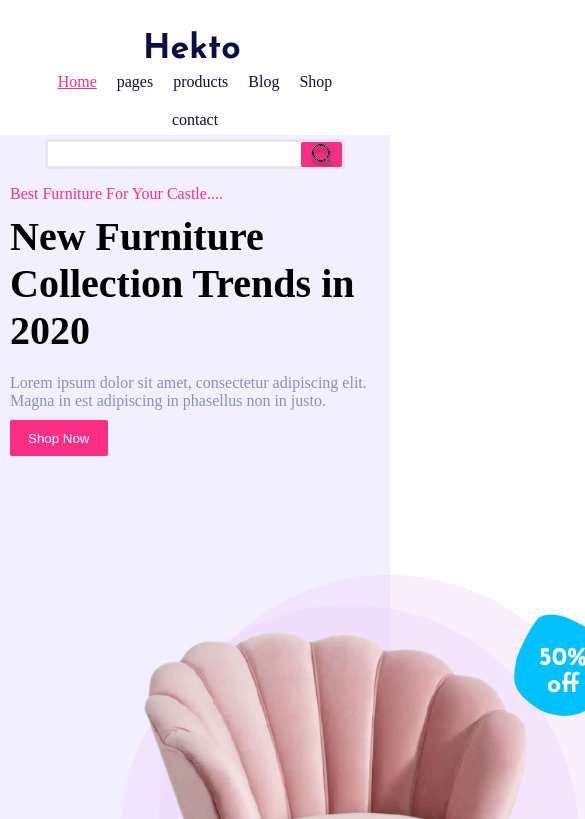
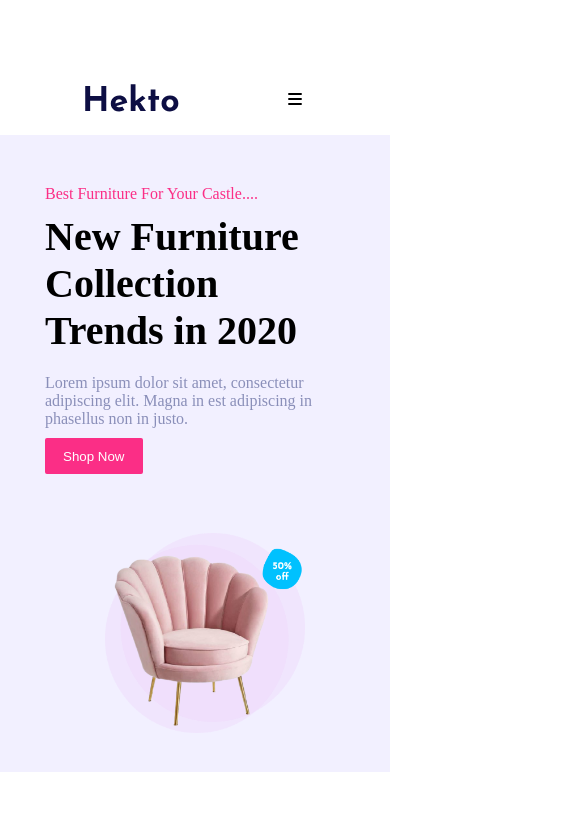
Before and after one commit to rawan-fraihat/hekto, a plain HTML site: page index.html in a window 390 px wide. Shown: the top 819 px of the page, 585 px wide, since content can reach past the window. Drawn offline with Linux system fonts and the light colour scheme.

Commit message:
final responsive

```diff
--- a/assets/main.css
+++ b/assets/main.css
@@ -12,6 +12,9 @@
     padding-top: 47px;
     padding-bottom: 35px;
     height: 40px;
+}
+.header .bar{
+    visibility: hidden;
 }
 @media screen and (max-width:768px) {
  .header{
@@ -31,13 +34,27 @@
    .container{
 width:calc(100% - 20px);
 justify-content: center;
+margin: auto;
 }
 .header{
     padding-top: 100px;
-    gap:10px;
+    display: flex;
+    flex-wrap: nowrap;
+    gap: 200px;
+    margin:auto;
+}
+.header .logo{
+    padding-left: 200px;
+}
+.header .bar{
+    visibility: visible;
+
+}
+.header .list{
+   display: none;
 }
 .header .search{
-    margin: auto;
+    display: none;
 }
 footer{
     margin-top: 50px;
@@ -108,6 +125,60 @@ footer{
     padding-top: 39px;
     padding-bottom: 39px;
 }
+@media screen and (max-width:1300px){
+    .hero .container{
+        width:calc(100% - 20px);
+        margin: auto;
+    }
+    .hero .right img{
+        display: flex;
+        flex-wrap: wrap;
+        margin-left:50px;
+        width:400px;
+        height: 400px;
+
+    }
+    .hero .left{
+        width:400px;
+    }
+}
+@media screen and (max-width:1000px){
+    .hero .container{
+        width:calc(100% - 10px);
+        margin: auto;
+    }
+    .hero .right img{
+        display: flex;
+        flex-wrap: wrap;
+        margin-left:20px;
+        width:300px;
+        height: 300px;
+
+    }
+    .hero .left{
+        width:300px;
+    }
+}
+@media screen and (max-width:700px){
+    .hero .container{
+        width:calc(100% - 5px);
+        margin: auto;
+    }
+    .hero .right img{
+        display: flex;
+        flex-wrap: wrap;
+        margin-left:20px;
+        width:200px;
+        height: 200px;
+
+    }
+    .hero .left{
+        width:300px;
+    }
+    .hero .hero-section{
+        gap:20px;
+    }
+}
 /*end hero section*/
 /*start footer*/
 .footer button{
@@ -149,7 +220,7 @@ input::placeholder{
     padding-top:90px ;
     padding-bottom: 100px;
 }
-.right{
+.footer .right{
     display: flex;
     flex-wrap: wrap;
     width: calc((100% - 70px) / 2);
@@ -211,7 +282,7 @@ margin-bottom:10px;
     flex-direction: column;
     align-items: center;
     gap: 25px;
-    width: 500px;
+
 }
 .newslater button{
     display: flex;
@@ -371,11 +442,11 @@ padding-bottom: 20px;
     display: flex;
     justify-content: center;
 }
-.leatest-products .product{
-    width:calc((100% - 120px) / 3);
+.leatest-products .products .product{
+    width:250px;
 }
 .leatest-products .bottom{
-width:300px;
+width:250px;
 color:#151875;
 padding-bottom: 50px;
 }
@@ -487,16 +558,16 @@ padding-bottom: 20px;
     font-size: 40px;
     font-family:Josefin Sans;
     padding-bottom: 60px;
+    text-align: center;
 }
-.leatest-blog .item{
-    width: calc((100% - 120px) / 3);
+.leatest-blog .blogs .item{
+    width:250px;
 }
 .leatest-blog .top img{
     border-radius: 5px;
 }
 .leatest-blog .top .decor{
-    width: 370px;
-    height: 255px;
+    width: 100%;
 }
 .leatest-blog .top .pin-calender{
     display: flex;
--- a/index.html
+++ b/index.html
@@ -4,6 +4,7 @@
 <head>
     <meta charset="UTF-8">
     <meta name="viewport" content="width=device-width, initial-scale=1.0">
+    <link rel="stylesheet" href="https://cdnjs.cloudflare.com/ajax/libs/font-awesome/7.0.1/css/all.min.css"/>
     <link rel="stylesheet" href="./assets/base.css" />
     <link rel="stylesheet" href="./assets/main.css" />
     <title>Document</title>
@@ -11,8 +12,11 @@
 
 <body>
     <header class="header container row margin-auto j-between">
-        <div class="logo">
+        <div class="logo ">
             <img src="./img/Hekto.svg" />
+        </div>
+        <div class="bar">
+            <i class="fa-solid fa-bars"></i>
         </div>
         <nav>
             <ul class="list row gap7">
@@ -30,10 +34,11 @@
                 <img src="./img/search_icon.svg" />
             </button>
         </div>
+
     </header>
 
     <main>
-        <section classs="hero">
+        <section class="hero">
             <div class="hero-background">
             <div class=" hero-section row container margin-auto">
                 <div class="left">
```
